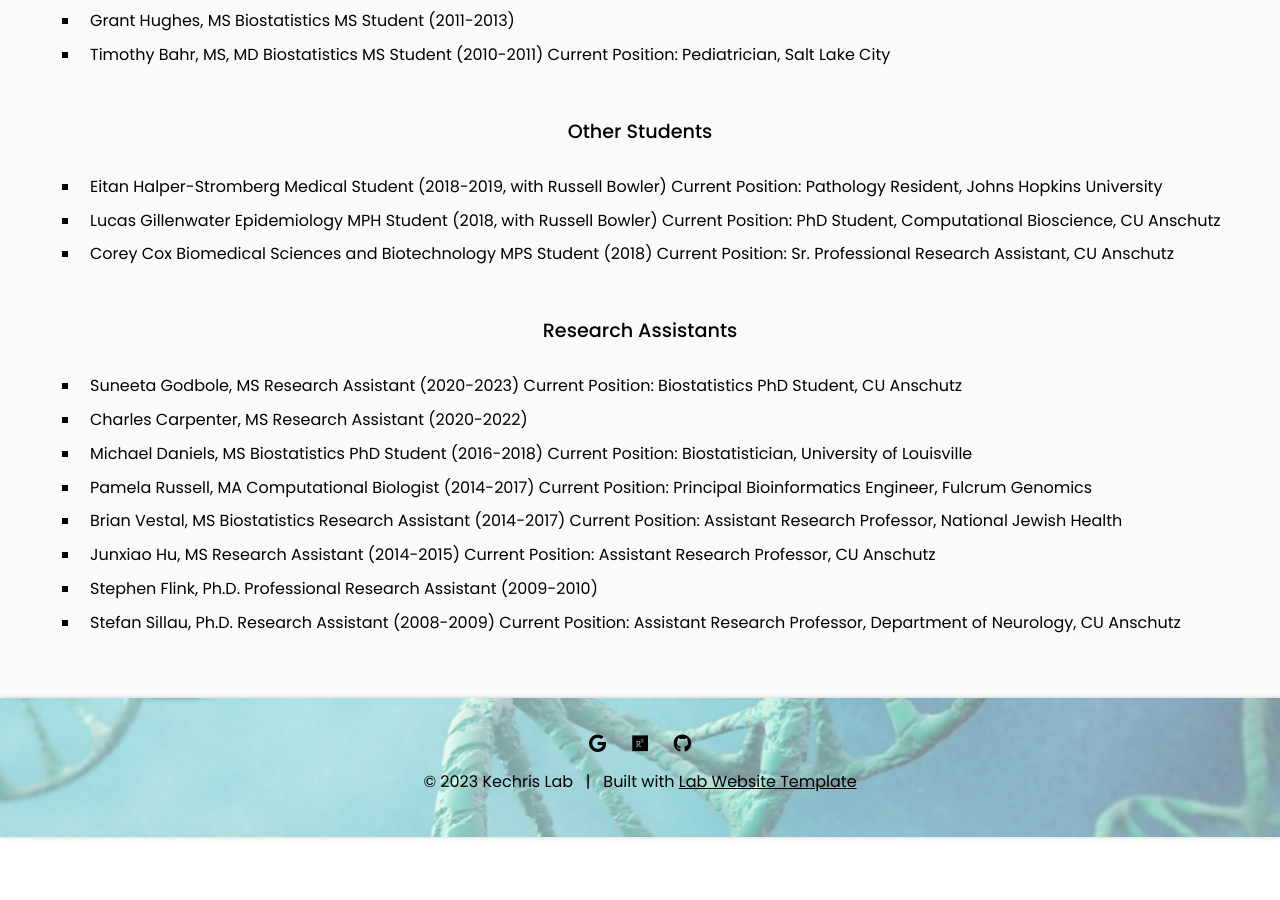
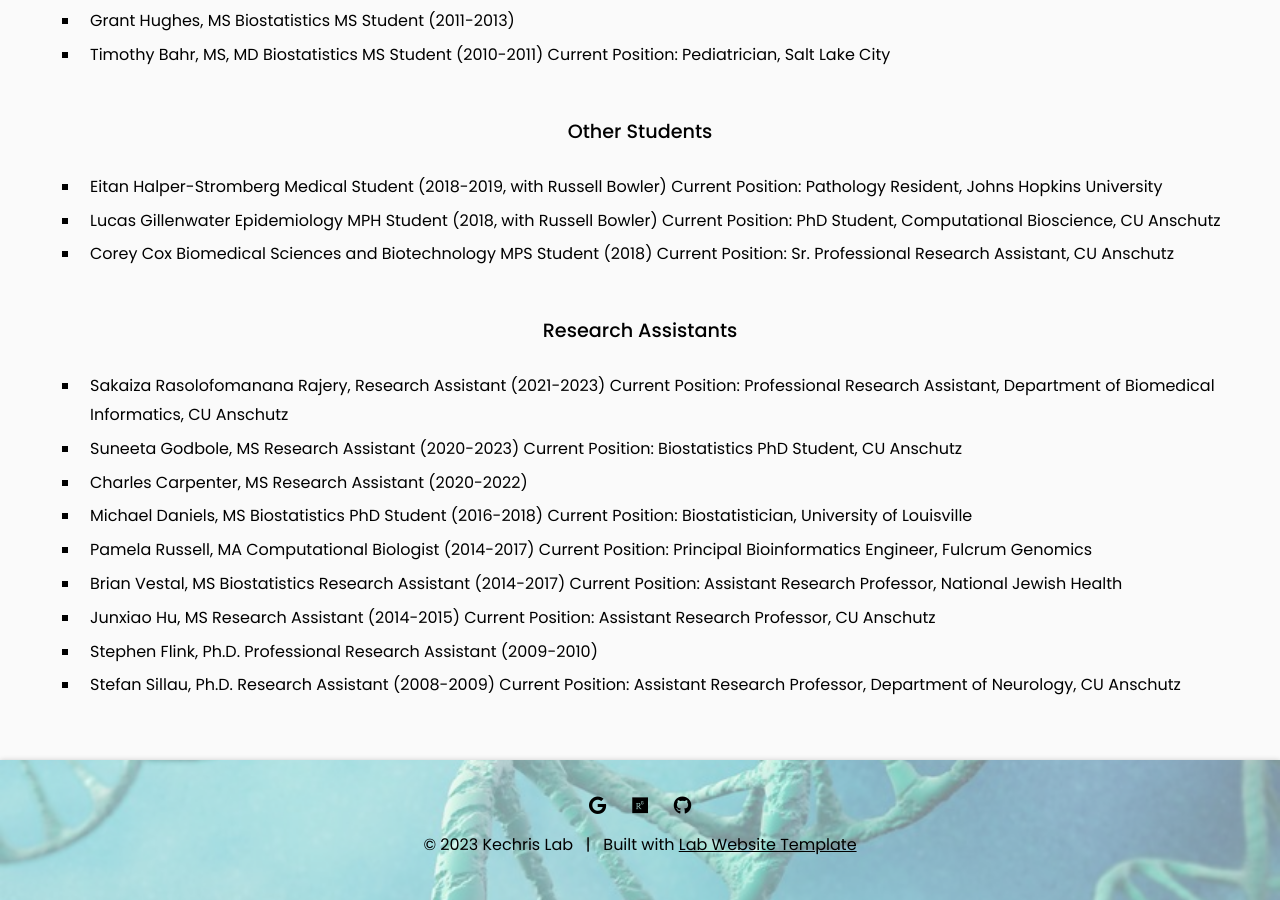
Before and after one commit to KechrisLab/kechrislab.github.io, a Jekyll site: the page built from team/index.md, in a window 1280 px wide and 900 px high, scrolled down 1823 px. Built offline with Jekyll 4.4.1, drawn with Linux system fonts in a browser that asks for light colours; before the commit the page ends 2660 px from its top, so only the background shows below that.

Commit message:
Update index.md

```diff
--- a/team/index.md
+++ b/team/index.md
@@ -81,6 +81,8 @@ Current Position: PhD Student, Computational Bioscience, CU Anschutz
 Current Position: Sr. Professional Research Assistant, CU Anschutz
 
 ### Research Assistants
++ Sakaiza Rasolofomanana Rajery, Research Assistant (2021-2023)
+Current Position: Professional Research Assistant, Department of Biomedical Informatics, CU Anschutz
 + Suneeta Godbole, MS Research Assistant (2020-2023)
 Current Position: Biostatistics PhD Student, CU Anschutz
 + Charles Carpenter, MS Research Assistant (2020-2022)
```
